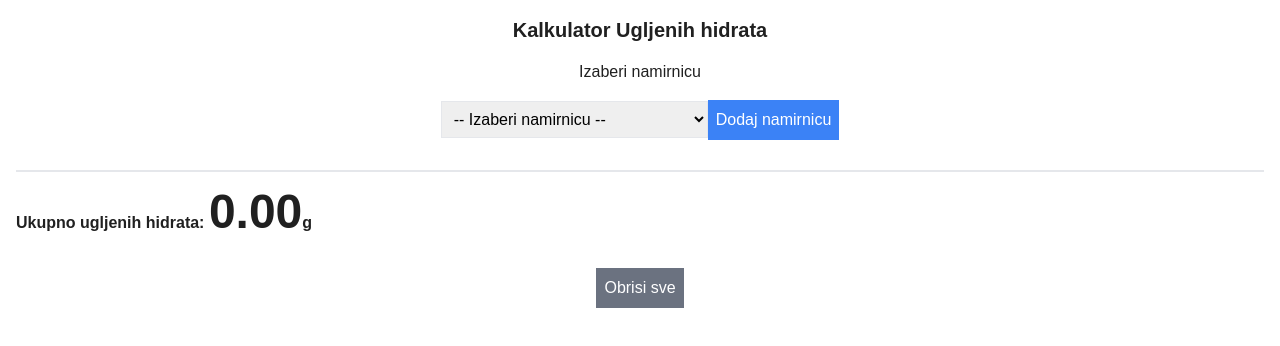
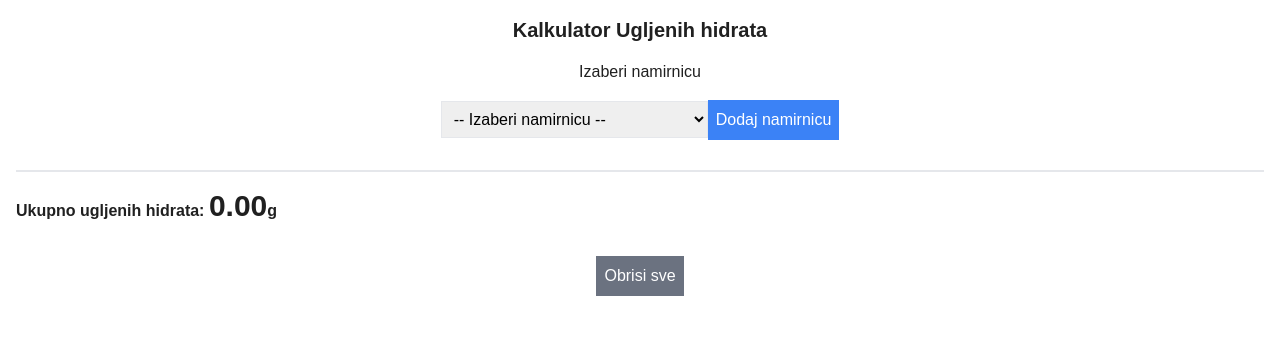
Before and after one commit to marex980/uh-kalkulator, a Next.js app: page / in a window 1280 px wide. Shown: the top 346 px of the page. Built offline with nearby package versions, Linux system fonts and the light colour scheme.

Commit message:
layout fix

```diff
--- a/app/page.tsx
+++ b/app/page.tsx
@@ -131,8 +131,8 @@ const Home: React.FC = () => {
       <ul className="mt-4 text-left">
         {selectedIngredients.map((ingredient, index) => (
           <li key={index} className="mb-2">
-            {ingredient.name} - {ingredient.grams}g (
-            {ingredient.carbAmount.toFixed(2)}g ugljenih hidrata)
+             {ingredient.name} - {ingredient.grams}g (
+              <span className={"text-2xl"}>{ingredient.carbAmount.toFixed(2)}g ugljenih hidrata</span>)
             <button
               className="bg-red-500 text-white ml-4 p-1"
               onClick={() => handleDeleteIngredient(index)}
@@ -144,7 +144,7 @@ const Home: React.FC = () => {
       </ul>
 
       <div className="mt-4 text-left border-t-2 py-4">
-        <strong>Ukupno ugljenih hidrata: <span className={"text-5xl"}>{totalCarbs.toFixed(2)}</span>g</strong>
+        <strong>Ukupno ugljenih hidrata: <span className={"text-3xl"}>{totalCarbs.toFixed(2)}</span>g</strong>
       </div>
 
       <button
```
